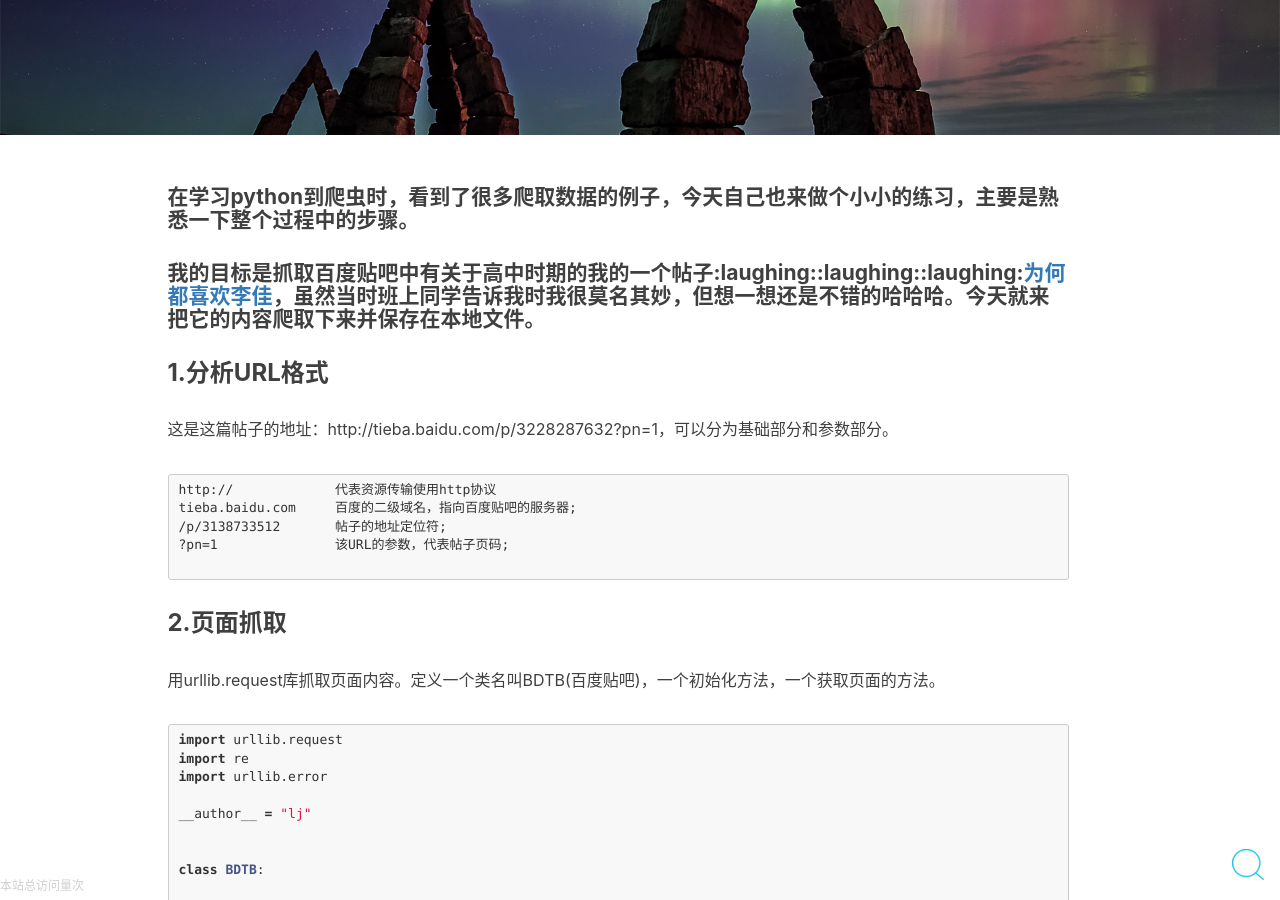
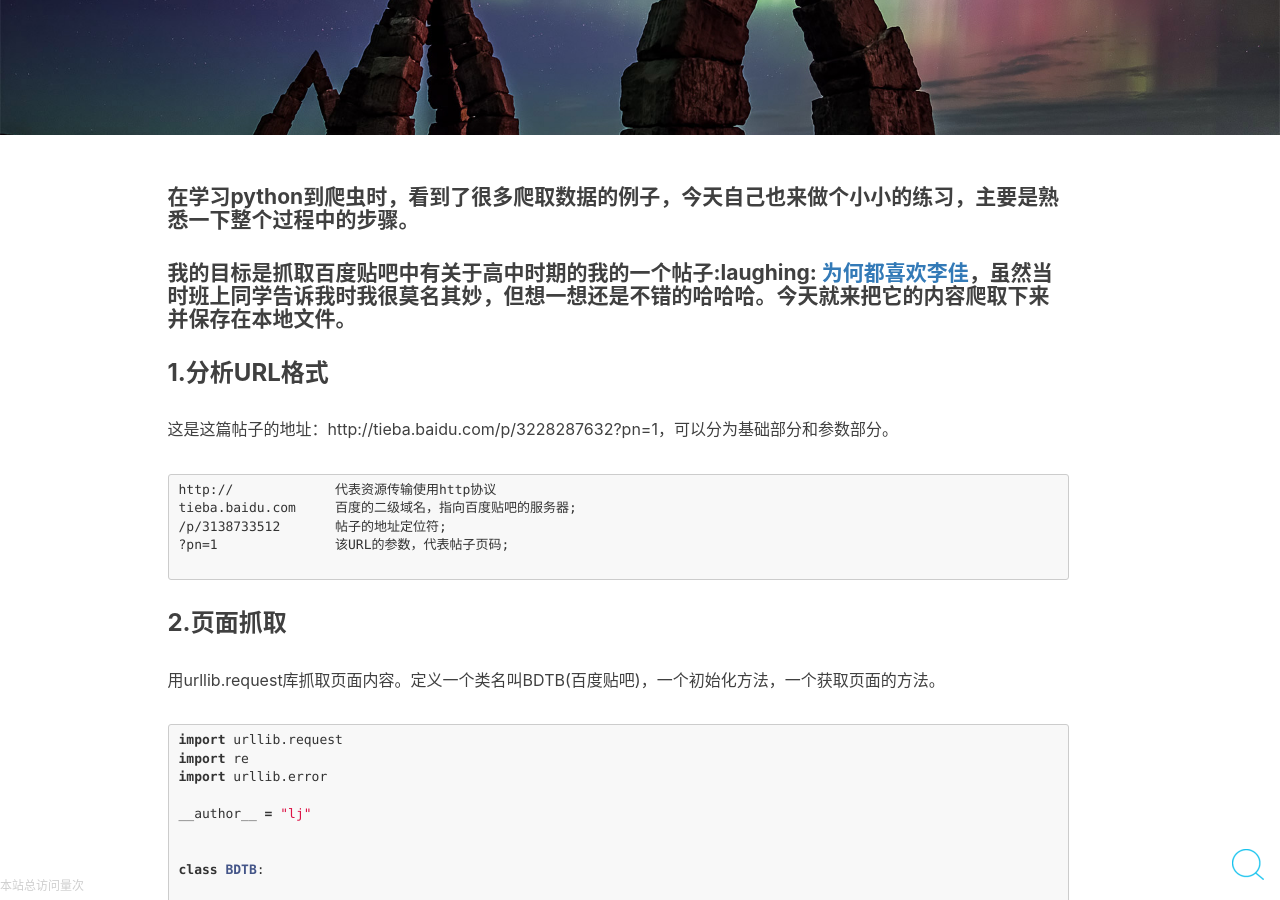
Before and after one commit to Tomy-Lee/Tomy-Lee.github.io, a Jekyll site: the page built from _posts/2018-2-2-python-spiderbaidutieba.md, in a window 1280 px wide and 900 px high, scrolled down 388 px. Built offline with Jekyll 4.4.1, drawn with Linux system fonts in a browser that asks for light colours; nearby versions of some CDN libraries; comment, search, counter and statistics services are not loaded; some of the changed lines change nothing that is shown.

Commit message:
Update 2018-2-2-python-spiderbaidutieba.md

```diff
--- a/_posts/2018-2-2-python-spiderbaidutieba.md
+++ b/_posts/2018-2-2-python-spiderbaidutieba.md
@@ -12,7 +12,7 @@ tags:
 
 #### 在学习python到爬虫时，看到了很多爬取数据的例子，今天自己也来做个小小的练习，主要是熟悉一下整个过程中的步骤。
 
-#### 我的目标是抓取百度贴吧中有关于高中时期的我的一个帖子:laughing::laughing::laughing:[为何都喜欢李佳](http://tieba.baidu.com/p/3228287632?pn=1)，虽然当时班上同学告诉我时我很莫名其妙，但想一想还是不错的哈哈哈。今天就来把它的内容爬取下来并保存在本地文件。
+#### 我的目标是抓取百度贴吧中有关于高中时期的我的一个帖子:laughing: [为何都喜欢李佳](http://tieba.baidu.com/p/3228287632?pn=1)，虽然当时班上同学告诉我时我很莫名其妙，但想一想还是不错的哈哈哈。今天就来把它的内容爬取下来并保存在本地文件。
 
 ### 1.分析URL格式
 这是这篇帖子的地址：http://tieba.baidu.com/p/3228287632?pn=1，可以分为基础部分和参数部分。
```
